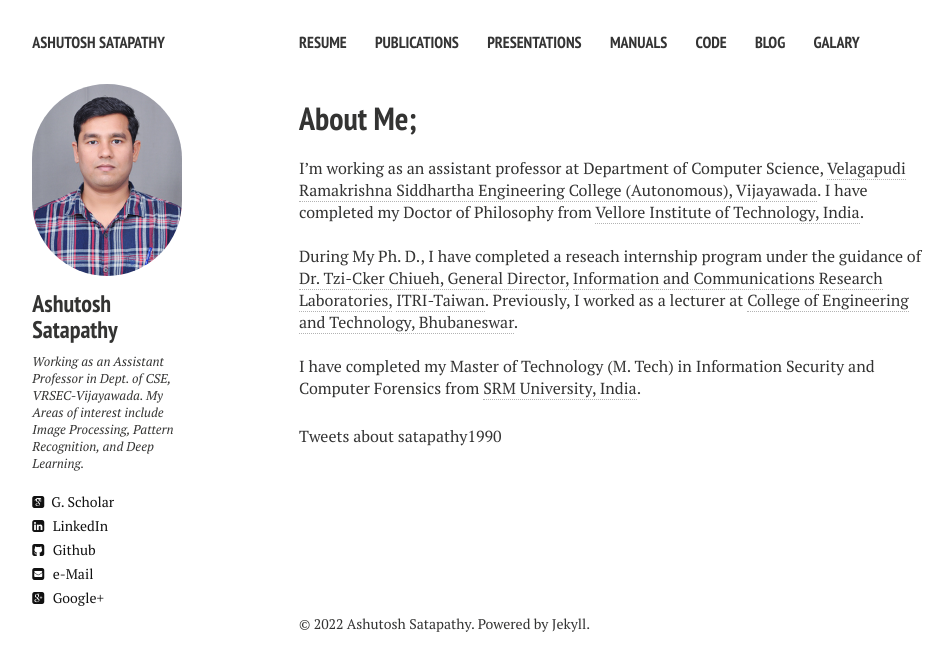
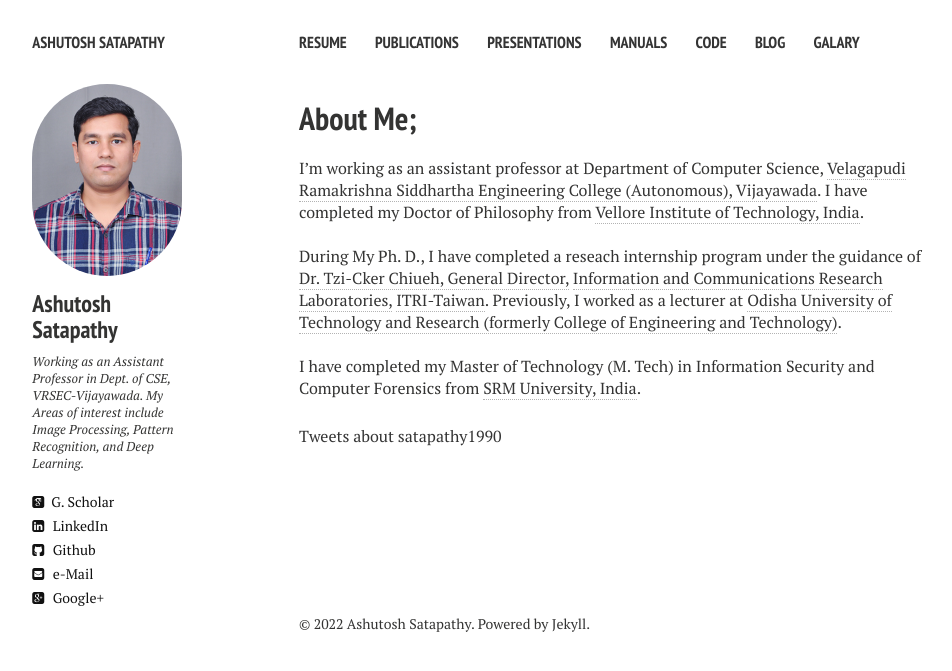
Before and after one commit to ashutoshsatapathy1990/ashutoshsatapathy1990.github.io, a Jekyll site: the page built from index.md, in a window 1280 px wide. Shown: the top 671 px of the page, without its empty margins (21-973 px from the left). Built offline with Jekyll 4.4.1, drawn with Linux system fonts in a browser that asks for light colours; nearby versions of some CDN libraries; comment, search, counter and statistics services are not loaded.

Commit message:
Update index.md

```diff
--- a/index.md
+++ b/index.md
@@ -10,7 +10,7 @@ image:
 I'm working as an assistant professor at Department of Computer Science, [Velagapudi Ramakrishna Siddhartha Engineering College (Autonomous), Vijayawada](https://www.vrsiddhartha.ac.in/cse/wp-content/uploads/2020/06/39_Ashutosh-Satapathy.pdf). I have completed my Doctor of Philosophy from [Vellore Institute of Technology, India](http://chennai.vit.ac.in/).
 
 <br />
-During My Ph. D., I have completed a reseach internship program under the guidance of [Dr. Tzi-Cker Chiueh, General Director,](https://www.itri.org.tw/eng/Content/Management/contents.aspx?&SiteID=1&MmmID=617731521672713673&SSize=10&MSID=617754431012266754) [Information and Communications Research Laboratories,](https://www.itri.org.tw/eng/Content/Messagess/contents.aspx?SiteID=1&MmmID=617766557770066341) [ITRI-Taiwan](https://www.itri.org.tw/). Previously, I worked as a lecturer at [College of Engineering and Technology, Bhubaneswar](https://www.cet.edu.in/).
+During My Ph. D., I have completed a reseach internship program under the guidance of [Dr. Tzi-Cker Chiueh, General Director,](https://www.itri.org.tw/eng/Content/Management/contents.aspx?&SiteID=1&MmmID=617731521672713673&SSize=10&MSID=617754431012266754) [Information and Communications Research Laboratories,](https://www.itri.org.tw/eng/Content/Messagess/contents.aspx?SiteID=1&MmmID=617766557770066341) [ITRI-Taiwan](https://www.itri.org.tw/). Previously, I worked as a lecturer at [Odisha University of Technology and Research (formerly College of Engineering and Technology)](https://www.cet.edu.in/).
 <br />
 <br />
 I have completed my Master of Technology (M. Tech) in Information Security and Computer Forensics from [SRM University, India](http://www.srmuniv.ac.in/).
```
